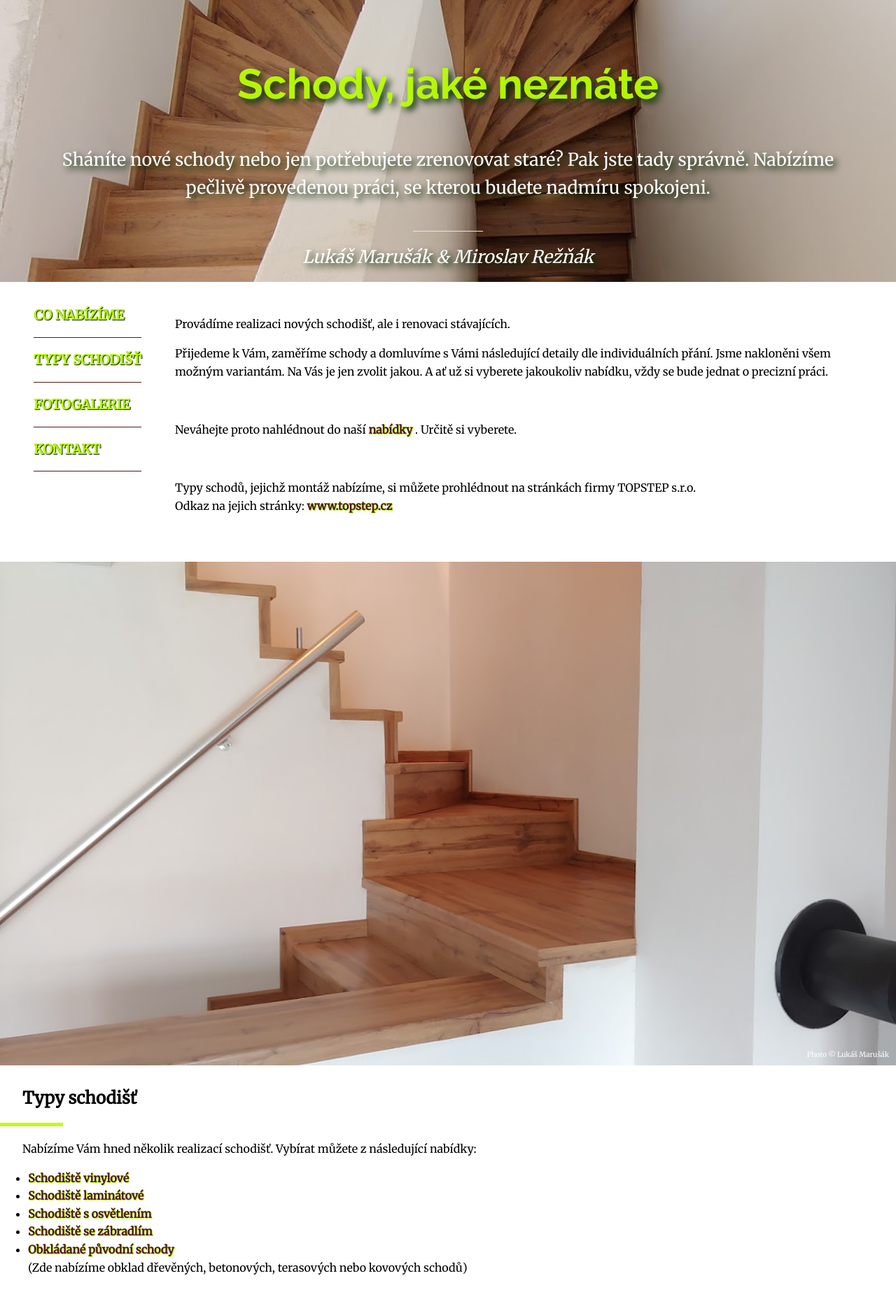
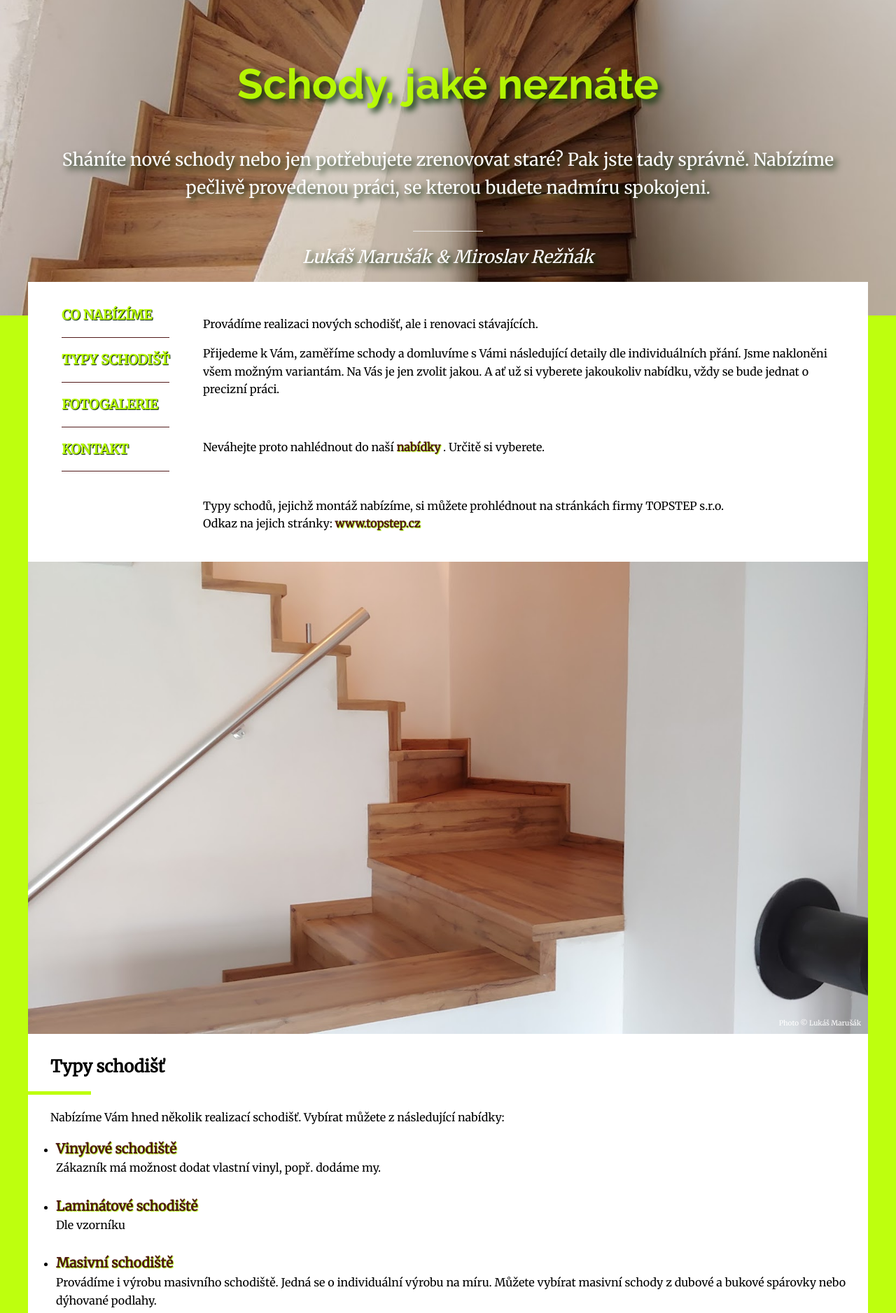
Before and after one commit to Bockovapeta/WEB-master, a PHP site: page / in a window 1280 px wide. Shown: the top 1877 px of the page at 70% size. Run offline with PHP 8.4, Linux system fonts and the light colour scheme.

Commit message:
posledni verze

```diff
--- a/index.html
+++ b/index.html
@@ -70,15 +70,19 @@
         <p>Nabízíme Vám hned několik realizací schodišť. Vybírat můžete z následující nabídky:</p>
 
         <ul class="typy">
-            <li><a href="#vinyl">Schodiště vinylové</a></li>
-            <li><a href="#vinyl">Schodiště laminátové</a></li>
-            <li><a href="#osvetleni">Schodiště s osvětlením</a> </li>
-            <li><a href="#zabradli">Schodiště se zábradlím</a> </li>
-            <li><a href="#obklad">Obkládané původní schody</a><br>(Zde nabízíme obklad dřevěných, betonových, terasových nebo kovových schodů)</li>
+            <li>
+                <div class="nadpis">Vinylové schodiště </div>Zákazník má možnost dodat vlastní vinyl, popř. dodáme my.
+            </li> <br>
+            <li>
+                <div class="nadpis">Laminátové schodiště </div>
+                Dle vzorníku
+            </li>
+
 
             <br>
-            <br>
-            <li><a href="#masiv">Masivní schodiště</a> <br> Provádíme i výrobu masivního schodiště. Jedná se o individuální výrobu na míru. Můžete vybírat masivní schody z dubové a bukové spárovky nebo dýhované podlahy. <br></li>
+            <li>
+                <div class="nadpis">Masivní schodiště </div> Provádíme i výrobu masivního schodiště. Jedná se o individuální výrobu na míru. Můžete vybírat masivní schody z dubové a bukové spárovky nebo dýhované podlahy. <br>
+            </li>
         </ul>
 
         <div class="obrazek">
@@ -93,22 +97,51 @@
     <div class="fotogalerie" id="fotogalerie">
         <h2 class="linka">Fotogalerie</h2>
 
-        <p>Zde najdete ukázku realizací různých variant schodišť, které máme v nabídce</p>
+        <p>Zde najdete ukázku realizací různých variant schodišť, které máme v nabídce.</p>
+        <ul>
+
+            <li><a href="#vinyl">Schodiště vinylové</a> </li>
+
+            <li><a href="#lamino">Schodiště laminátové</a> </li>
+
+            <li><a href="#osvetleni">Schodiště s osvětlením</a> </li>
+
+            <li><a href="#zabradli">Schodiště se zábradlím</a> </li>
+
+            <li><a href="#masiv">Schodiště z masivu</li>
+
+        </ul>
         <div class="kontejner">
 
             <div class="foto" id="vinyl">
-                <img src="images/20210130_121123.jpg" alt="Nové schodiště">
+                <img src="images/20210130_121123.jpg" alt="Vinylové schodiště">
                 <!--     <p class="fotka"> nové schodiště </p> -->
             </div>
 
             <div class="foto">
-                <img src="images/20190619_173650.jpg" alt="Nové schodiště">
+                <img src="images/20190619_173650.jpg" alt="Vinylové schodiště">
                 <!--  <p class="fotka">nové schodiště </p> -->
             </div>
 
             <div class="foto">
-                <img src="images/20191117_190940.jpg" alt="Nové schodiště">
+                <img src="images/20191117_190940.jpg" alt="Vinylové schodiště">
                 <!-- <p class="fotka">nové schodiště </p>  -->
+            </div>
+
+            <div class="foto" id="lamino">
+                <img src="images/20190511_144804.jpg" alt="Laminátové schody">
+                <!--      <p class="fotka">obkládané staré schody </p>  -->
+            </div>
+
+
+            <div class="foto">
+                <img src="images/20191208_130308.jpg" alt="Laminátové schody">
+                <!--      <p class="fotka">obkládané staré schody </p>   -->
+            </div>
+
+            <div class="foto">
+                <img src="images/20190511_144331.jpg" alt="Laminátové schody">
+                <!--     <p class="fotka">obkládané staré schody </p>   -->
             </div>
 
             <div class="foto" id="osvetleni">
@@ -142,21 +175,7 @@
                 <!--       <p class="fotka">schodiště se zábradlím </p>   -->
             </div>
 
-            <div class="foto" id="obklad">
-                <img src="images/20190511_144804.jpg" alt="Obkládané schody">
-                <!--      <p class="fotka">obkládané staré schody </p>  -->
-            </div>
 
-
-            <div class="foto">
-                <img src="images/20191208_130308.jpg" alt="Obkládané schody">
-                <!--      <p class="fotka">obkládané staré schody </p>   -->
-            </div>
-
-            <div class="foto">
-                <img src="images/20190511_144331.jpg" alt="Obkládané schody">
-                <!--     <p class="fotka">obkládané staré schody </p>   -->
-            </div>
 
             <div class="foto" id="masiv">
                 <img src="images/20201207_184353.jpg" alt="Schody z masivu">
--- a/style.css
+++ b/style.css
@@ -52,8 +52,15 @@ img {
 
 }
 
+.fotogalerie ul li {
+    list-style-type: none;
+    color:#b1f514;
+}
+
+
 .uvod a,
-.typy a {
+.typy a,
+.fotogalerie a {
     color: #470d0df1;
     text-shadow: 1px 1px 1px #b1f514;
     text-decoration: none;
@@ -61,8 +68,10 @@ img {
 }
 
 .uvod a:hover,
-.typy a:hover {
-    color:rgb(29, 185, 29);
+.typy a:hover,
+.fotogalerie a:hover {
+    color:#b1f514;
+    text-shadow: 1px 1px 1px #0f1402;
 }
 
 .fotogalerie img {
@@ -158,6 +167,17 @@ img {
     position: relative;
     line-height: 0;
 }
+
+.nadpis {
+    color: #470d0df1;
+    text-shadow: 1px 1px 1px #b1f514;
+    text-decoration: none;
+    font-weight: bolder;
+    font-size:larger;
+
+}
+
+
 /*
 .fotka {
     width: 100%;
@@ -238,6 +258,7 @@ img {
             position: relative;
             width: 50%;
             display: flex;
+            max-height: 600px;
         }
 
         .kontejner {
@@ -283,7 +304,7 @@ img {
 @media (min-width:1001px) {
 
         .telo {
-            max-width: 1300px;
+            max-width: 1200px;
             margin: -3rem auto;
             background: white;
         }
@@ -326,6 +347,7 @@ img {
             position: relative;
             width: 33.33%;
             display: flex;
+            max-height: 600px;
         }
 
         .foto p {
@@ -374,7 +396,7 @@ img {
         }
 */
         .paticka {
-            max-width: 1300px;
+            max-width: 1200px;
             margin: auto;
             padding-top: 10px;
         }
```
